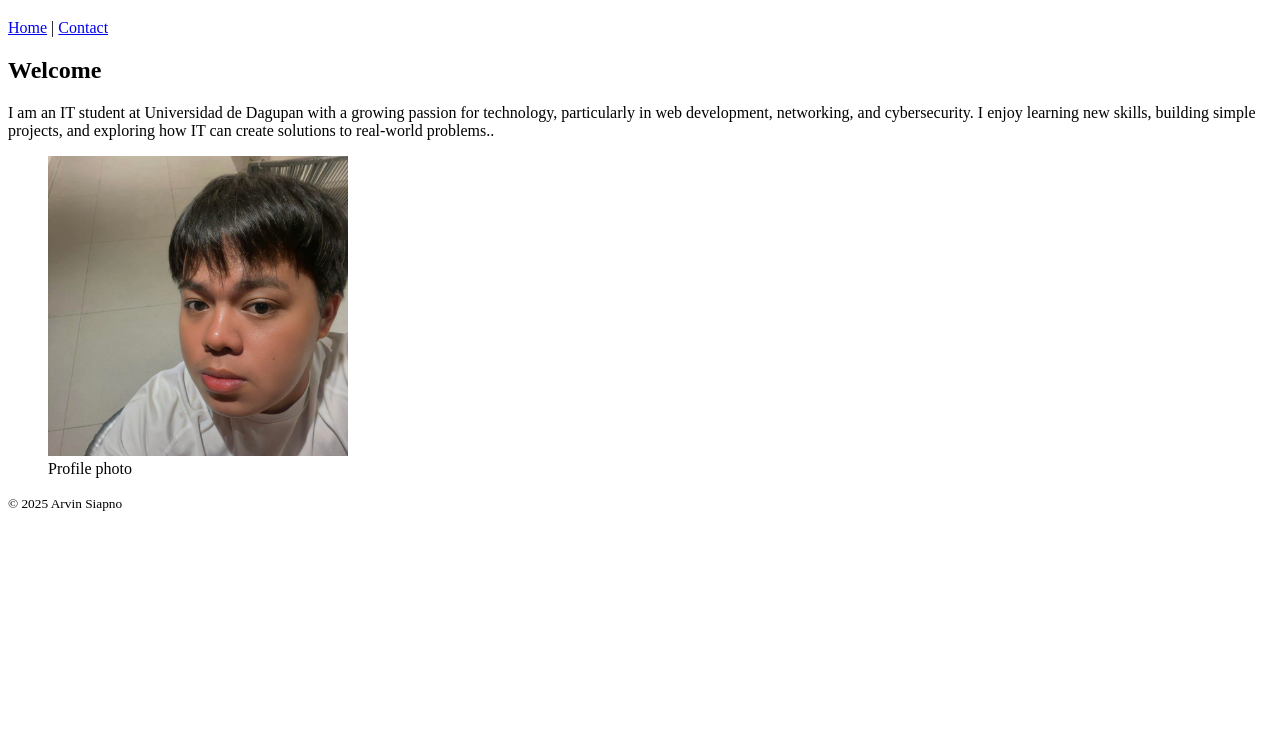
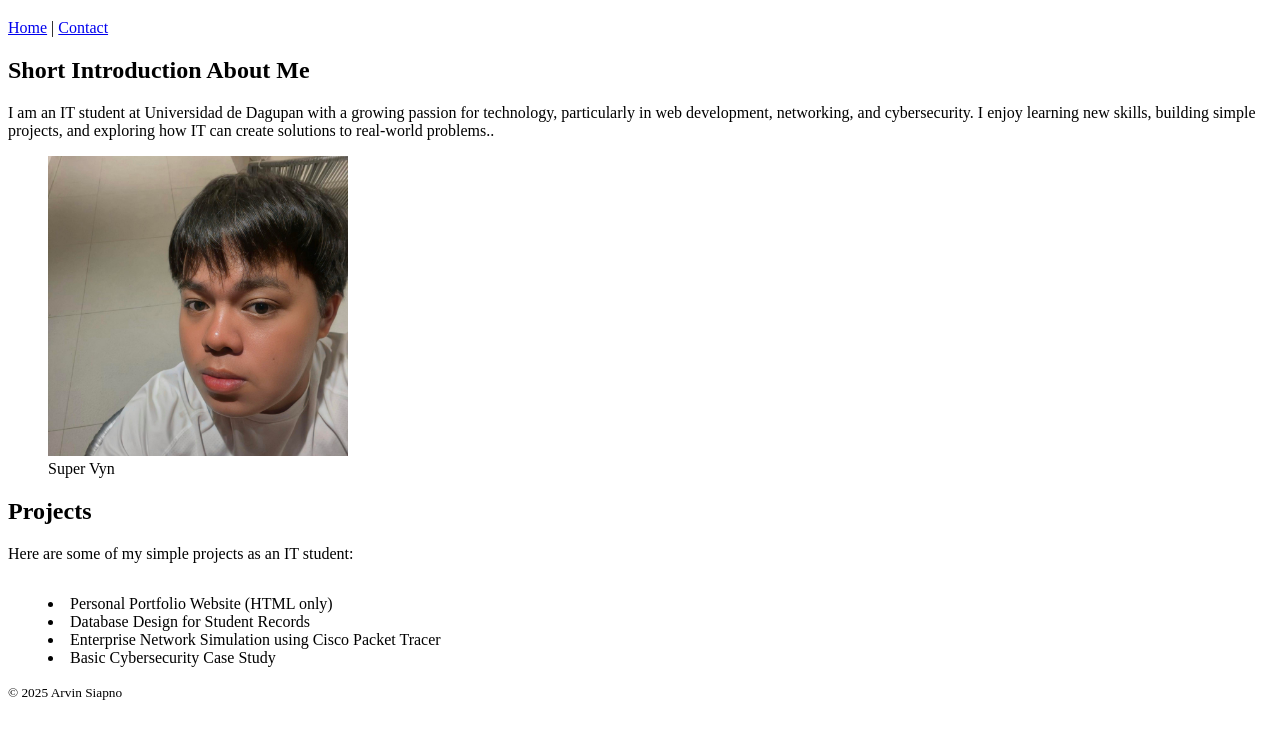
Before and after one commit to vynvdev/html-portfolio, a plain HTML site: page index.html in a window 1280 px wide. Shown: the part 61-800 px from the top of the page. Drawn offline with Linux system fonts and the light colour scheme.

Commit message:
Update Text

```diff
--- a/index.html
+++ b/index.html
@@ -16,14 +16,27 @@
   <main>
     <!-- Page-specific content here -->
     <section>
-      <h2>Welcome</h2>
+      <h2>Short Introduction About Me</h2>
       <p>I am an IT student at Universidad de Dagupan with a growing passion for technology, particularly in web development, networking, and cybersecurity. I enjoy learning new skills, building simple projects, and exploring how IT can create solutions to real-world problems..</p>
       <figure>
         <img src="assets/meme.jpg" alt="Portrait of Arvin Siapno" width="300"/>
-        <figcaption>Profile photo</figcaption>
+        <figcaption>Super Vyn</figcaption>
       </figure>
     </section>
   </main>
+
+  <section>
+    <h2>Projects</h2>
+    <p>Here are some of my simple projects as an IT student:</p>
+    <ul style="list-style-position: inside; text-align: left; display: inline-block;">
+      <li>Personal Portfolio Website (HTML only)</li>
+      <li>Database Design for Student Records</li>
+      <li>Enterprise Network Simulation using Cisco Packet Tracer</li>
+      <li>Basic Cybersecurity Case Study</li>
+    </ul>
+  </section>
+</main>
+
   <footer>
     <small>© 2025 Arvin Siapno</small>
   </footer>
```
